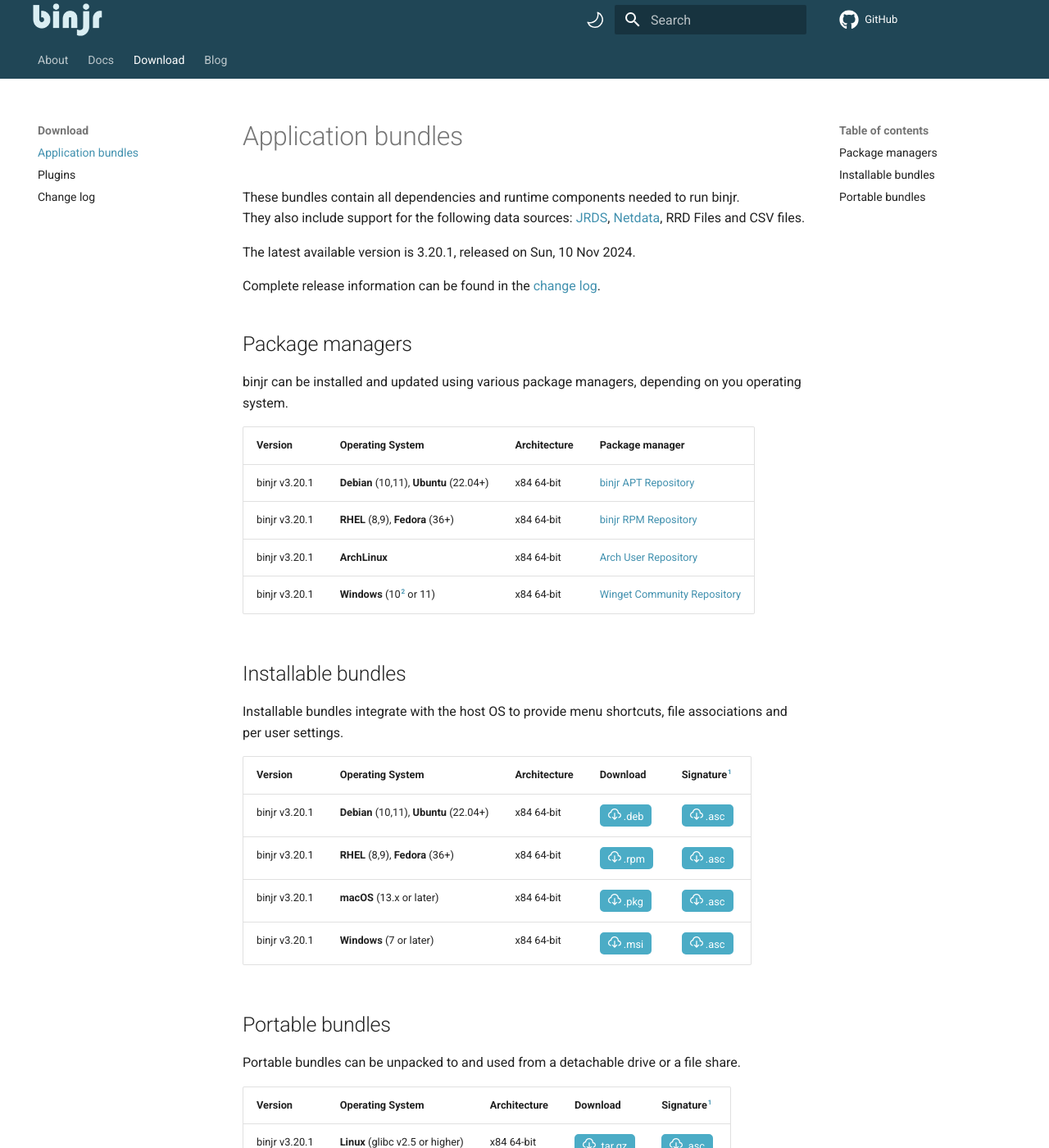
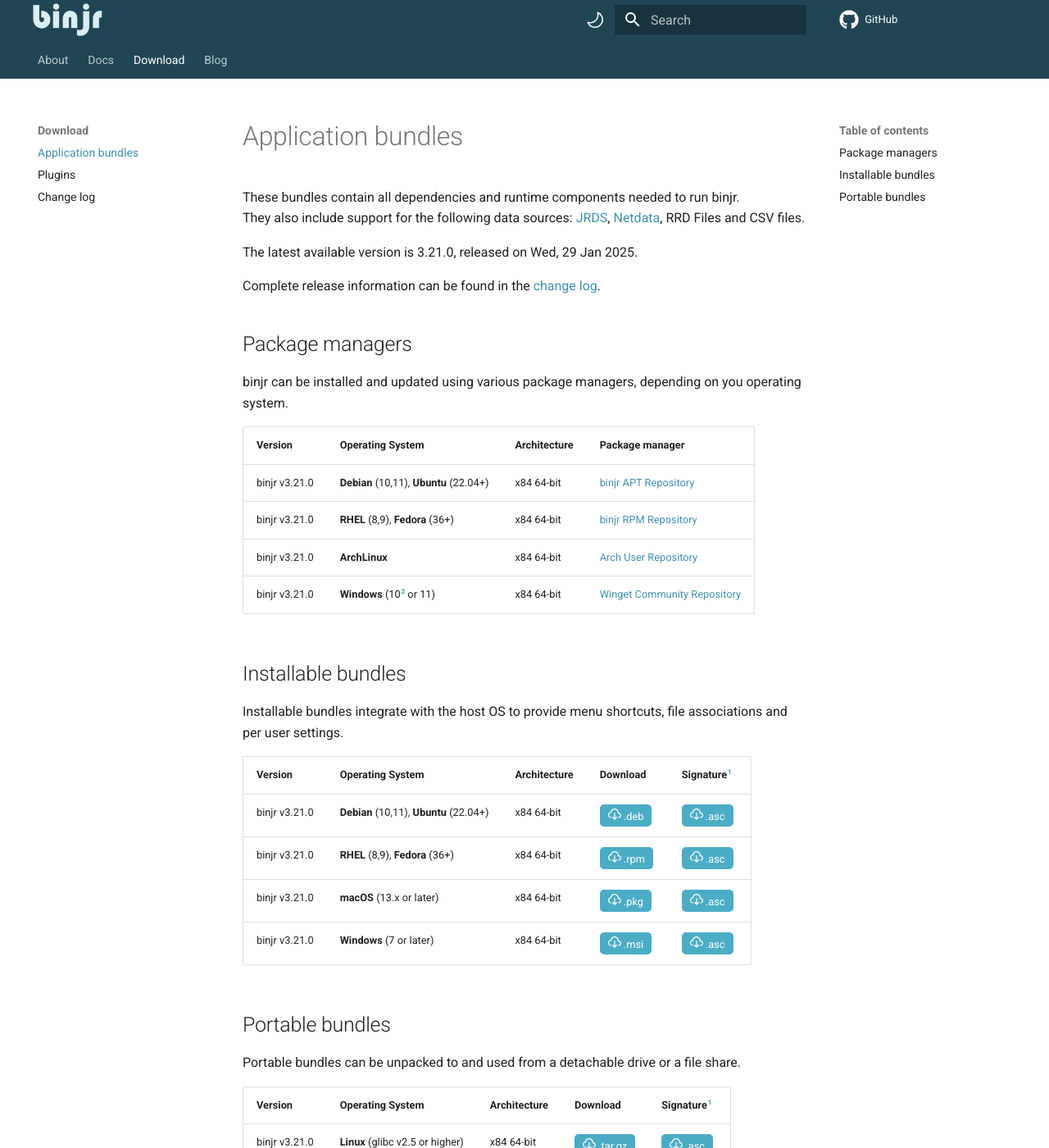
Before and after one commit to binjr/binjr.github.io, an MkDocs documentation site: the page built from docs/download/latest_release.md, in a window 1280 px wide and 1400 px high. Shown: the whole window at 82% size. Built offline with MkDocs 1.6.1 and Material for MkDocs 9.7.7, drawn with Linux system fonts in a browser that asks for light colours; comment, search, counter and statistics services are not loaded; some of the changed text lies outside the part shown.

Commit message:
Release  v3.21.0

```diff
--- a/docs/download/latest_release.md
+++ b/docs/download/latest_release.md
@@ -4,7 +4,7 @@
 They also include support for the following data sources:
 [JRDS](https://github.com/fbacchella/jrds), [Netdata](https://www.netdata.cloud), RRD Files and CSV files.
 
-The latest available version is 3.20.1, released on Sun, 10 Nov 2024.
+The latest available version is 3.21.0, released on Wed, 29 Jan 2025.
 
 Complete release information can be found in the [change log](CHANGELOG.md).
 
@@ -34,10 +34,10 @@
 
 | Version          | Operating System                        | Architecture | Package manager                                              |
 |------------------|-----------------------------------------|--------------|--------------------------------------------------------------|
-| binjr v3.20.1 | **Debian** (10,11), **Ubuntu** (22.04+) | x84 64-bit   | [binjr APT Repository](https://repos.binjr.eu/apt)           |
-| binjr v3.20.1 | **RHEL** (8,9), **Fedora** (36+)        | x84 64-bit   | [binjr RPM Repository](https://repos.binjr.eu/rpm)           |
-| binjr v3.20.1 | **ArchLinux**                           | x84 64-bit   | [Arch User Repository](https://repos.binjr.eu/aur)           |
-| binjr v3.20.1 | **Windows** (10[^2] or 11)              | x84 64-bit   | [Winget Community Repository](https://repos.binjr.eu/winget) |
+| binjr v3.21.0 | **Debian** (10,11), **Ubuntu** (22.04+) | x84 64-bit   | [binjr APT Repository](https://repos.binjr.eu/apt)           |
+| binjr v3.21.0 | **RHEL** (8,9), **Fedora** (36+)        | x84 64-bit   | [binjr RPM Repository](https://repos.binjr.eu/rpm)           |
+| binjr v3.21.0 | **ArchLinux**                           | x84 64-bit   | [Arch User Repository](https://repos.binjr.eu/aur)           |
+| binjr v3.21.0 | **Windows** (10[^2] or 11)              | x84 64-bit   | [Winget Community Repository](https://repos.binjr.eu/winget) |
 
 
 ## Installable bundles
@@ -46,10 +46,10 @@
 
 | Version          | Operating System                        | Architecture | Download                                                                                                                                                                    | Signature[^1]                                                                                                                                                                    |
 |------------------|-----------------------------------------|--------------|-----------------------------------------------------------------------------------------------------------------------------------------------------------------------------|----------------------------------------------------------------------------------------------------------------------------------------------------------------------------------|
-| binjr v3.20.1 | **Debian** (10,11), **Ubuntu** (22.04+) | x84 64-bit   | [<button ><img alt="" src="../../assets/images/download.svg"> .deb</button>](https://github.com/binjr/binjr/releases/download/v3.20.1/binjr-3.20.1_linux-amd64.deb)  | [<button ><img alt="" src="../../assets/images/download.svg"> .asc</button>](https://github.com/binjr/binjr/releases/download/v3.20.1/binjr-3.20.1_linux-amd64.deb.asc)   |
-| binjr v3.20.1 | **RHEL** (8,9), **Fedora** (36+)        | x84 64-bit   | [<button><img alt="" src="../../assets/images/download.svg"> .rpm</button>](https://github.com/binjr/binjr/releases/download/v3.20.1/binjr-3.20.1_linux-amd64.rpm)   | [<button ><img alt="" src="../../assets/images/download.svg"> .asc</button>](https://github.com/binjr/binjr/releases/download/v3.20.1/binjr-3.20.1_linux-amd64.deb.asc)   |
-| binjr v3.20.1 | **macOS** (13.x or later)               | x84 64-bit   | [<button ><img alt="" src="../../assets/images/download.svg"> .pkg</button>](https://github.com/binjr/binjr/releases/download/v3.20.1/binjr-3.20.1_mac-x86_64.pkg)   | [<button ><img alt="" src="../../assets/images/download.svg"> .asc</button>](https://github.com/binjr/binjr/releases/download/v3.20.1/binjr-3.20.1_mac-x86_64.pkg.asc)    |
-| binjr v3.20.1 | **Windows** (7 or later)                | x84 64-bit   | [<button><img alt="" src="../../assets/images/download.svg"> .msi</button>](https://github.com/binjr/binjr/releases/download/v3.20.1/binjr-3.20.1_windows-amd64.msi) | [<button ><img alt="" src="../../assets/images/download.svg"> .asc</button>](https://github.com/binjr/binjr/releases/download/v3.20.1/binjr-3.20.1_windows-amd64.msi.asc) |
+| binjr v3.21.0 | **Debian** (10,11), **Ubuntu** (22.04+) | x84 64-bit   | [<button ><img alt="" src="../../assets/images/download.svg"> .deb</button>](https://github.com/binjr/binjr/releases/download/v3.21.0/binjr-3.21.0_linux-amd64.deb)  | [<button ><img alt="" src="../../assets/images/download.svg"> .asc</button>](https://github.com/binjr/binjr/releases/download/v3.21.0/binjr-3.21.0_linux-amd64.deb.asc)   |
+| binjr v3.21.0 | **RHEL** (8,9), **Fedora** (36+)        | x84 64-bit   | [<button><img alt="" src="../../assets/images/download.svg"> .rpm</button>](https://github.com/binjr/binjr/releases/download/v3.21.0/binjr-3.21.0_linux-amd64.rpm)   | [<button ><img alt="" src="../../assets/images/download.svg"> .asc</button>](https://github.com/binjr/binjr/releases/download/v3.21.0/binjr-3.21.0_linux-amd64.deb.asc)   |
+| binjr v3.21.0 | **macOS** (13.x or later)               | x84 64-bit   | [<button ><img alt="" src="../../assets/images/download.svg"> .pkg</button>](https://github.com/binjr/binjr/releases/download/v3.21.0/binjr-3.21.0_mac-x86_64.pkg)   | [<button ><img alt="" src="../../assets/images/download.svg"> .asc</button>](https://github.com/binjr/binjr/releases/download/v3.21.0/binjr-3.21.0_mac-x86_64.pkg.asc)    |
+| binjr v3.21.0 | **Windows** (7 or later)                | x84 64-bit   | [<button><img alt="" src="../../assets/images/download.svg"> .msi</button>](https://github.com/binjr/binjr/releases/download/v3.21.0/binjr-3.21.0_windows-amd64.msi) | [<button ><img alt="" src="../../assets/images/download.svg"> .asc</button>](https://github.com/binjr/binjr/releases/download/v3.21.0/binjr-3.21.0_windows-amd64.msi.asc) |
 
 ## Portable bundles
 
@@ -57,9 +57,9 @@
 
 | Version          | Operating System                 | Architecture | Download                                                                                                                                                                         | Signature[^1]                                                                                                                                                                     |
 |------------------|----------------------------------|--------------|----------------------------------------------------------------------------------------------------------------------------------------------------------------------------------|-----------------------------------------------------------------------------------------------------------------------------------------------------------------------------------|
-| binjr v3.20.1 | **Linux** (glibc v2.5 or higher) | x84 64-bit   | [<button ><img alt="" src="../../assets/images/download.svg"> .tar.gz</button>](https://github.com/binjr/binjr/releases/download/v3.20.1/binjr-3.20.1_linux-amd64.tar.gz) | [<button ><img alt="" src="../../assets/images/download.svg"> .asc</button>](https://github.com/binjr/binjr/releases/download/v3.20.1/binjr-3.20.1_linux-amd64.tar.gz.asc) |
-| binjr v3.20.1 | **macOS** (13.x or later)        | x84 64-bit   | [<button ><img alt="" src="../../assets/images/download.svg"> .tar.gz</button>](https://github.com/binjr/binjr/releases/download/v3.20.1/binjr-3.20.1_mac-x86_64.tar.gz)  | [<button ><img alt="" src="../../assets/images/download.svg"> .asc</button>](https://github.com/binjr/binjr/releases/download/v3.20.1/binjr-3.20.1_mac-x86_64.tar.gz.asc)  |
-| binjr v3.20.1 | **Windows** (7 or later)         | x84 64-bit   | [<button><img alt="" src="../../assets/images/download.svg"> .zip</button>](https://github.com/binjr/binjr/releases/download/v3.20.1/binjr-3.20.1_windows-amd64.zip)      | [<button ><img alt="" src="../../assets/images/download.svg"> .asc</button>](https://github.com/binjr/binjr/releases/download/v3.20.1/binjr-3.20.1_windows-amd64.zip.asc)  |
+| binjr v3.21.0 | **Linux** (glibc v2.5 or higher) | x84 64-bit   | [<button ><img alt="" src="../../assets/images/download.svg"> .tar.gz</button>](https://github.com/binjr/binjr/releases/download/v3.21.0/binjr-3.21.0_linux-amd64.tar.gz) | [<button ><img alt="" src="../../assets/images/download.svg"> .asc</button>](https://github.com/binjr/binjr/releases/download/v3.21.0/binjr-3.21.0_linux-amd64.tar.gz.asc) |
+| binjr v3.21.0 | **macOS** (13.x or later)        | x84 64-bit   | [<button ><img alt="" src="../../assets/images/download.svg"> .tar.gz</button>](https://github.com/binjr/binjr/releases/download/v3.21.0/binjr-3.21.0_mac-x86_64.tar.gz)  | [<button ><img alt="" src="../../assets/images/download.svg"> .asc</button>](https://github.com/binjr/binjr/releases/download/v3.21.0/binjr-3.21.0_mac-x86_64.tar.gz.asc)  |
+| binjr v3.21.0 | **Windows** (7 or later)         | x84 64-bit   | [<button><img alt="" src="../../assets/images/download.svg"> .zip</button>](https://github.com/binjr/binjr/releases/download/v3.21.0/binjr-3.21.0_windows-amd64.zip)      | [<button ><img alt="" src="../../assets/images/download.svg"> .asc</button>](https://github.com/binjr/binjr/releases/download/v3.21.0/binjr-3.21.0_windows-amd64.zip.asc)  |
 
 !!! Warning "If you're having trouble launching binjr..."
     === "...on macOS"
```
Also changed, not shown: docs/download/CHANGELOG.md (+9 -6 lines), 1 other file.
